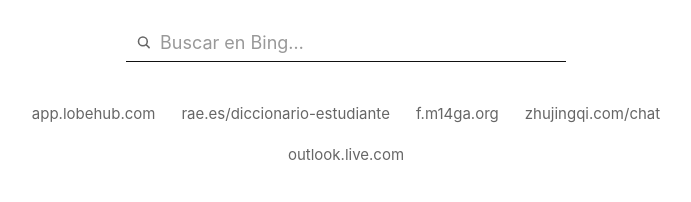
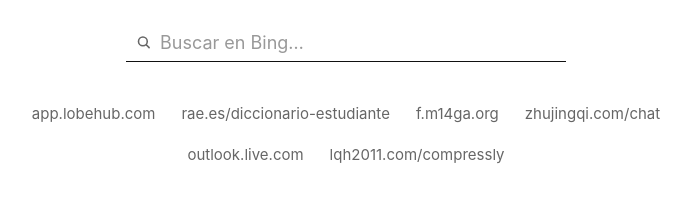
Before and after one commit to LQH-2011/start.lqh2011.com, a plain HTML site: page index.html in a window 1280 px wide. Shown: the part 372-574 px from the top of the page, without its empty margins (294-985 px from the left). Drawn offline with Linux system fonts and the light colour scheme.

Commit message:
Add lqh2011.com/compressly to pinned links

```diff
--- a/index.html
+++ b/index.html
@@ -191,6 +191,7 @@
     <a href="https://f.m14ga.org" target="_blank" rel="noopener noreferrer">f.m14ga.org</a>
     <a href="https://zhujingqi.com/chat" target="_blank" rel="noopener noreferrer">zhujingqi.com/chat</a>
     <a href="https://outlook.live.com" target="_blank" rel="noopener noreferrer">outlook.live.com</a>
+    <a href="https://lqh2011.com/compressly" target="_blank" rel="noopener noreferrer">lqh2011.com/compressly</a>
   </nav>
 </main>
 <script>
```
